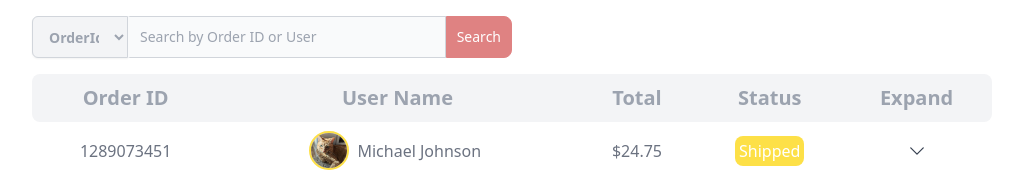
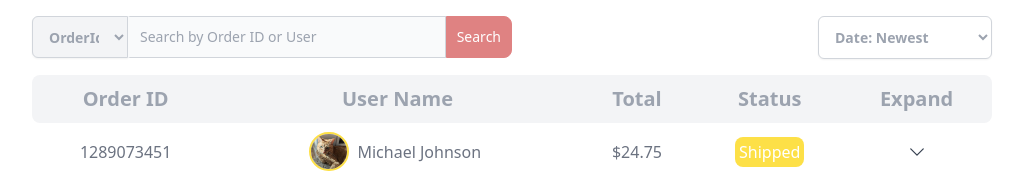
Before and after one commit to francoisdillinger/book_nook_frontend, a React (Vite) app: page / in a window 1280 px wide. Shown: the top 173 px of the page, without its empty margins (128-1151 px from the left). Built offline with nearby package versions, Linux system fonts and the light colour scheme.

Commit message:
Add sorting functionality to AdminOrders component

```diff
--- a/src/components/AdminOrders.tsx
+++ b/src/components/AdminOrders.tsx
@@ -38,6 +38,17 @@ type TrimmedOrdersType = {
 		bookTitle: string;
 		isbn: string;
 	};
+};
+
+type OrdersSortType = {
+	sortBy:
+		| "Date: Newest"
+		| "Date: Oldest"
+		| "Total: Ascending"
+		| "Total: Descending"
+		| "Status: Processing"
+		| "Status: Shipped"
+		| "Status: Delivered";
 };
 
 const trimOrders = (orders: OrdersType): TrimmedOrdersType[] => {
@@ -84,8 +95,47 @@ const reformateOrders = (
 	return newOrders;
 };
 
+const sortedOrders = (
+	orders: ReformatedOrdersType[],
+	sortBy: OrdersSortType
+) => {
+	switch (sortBy.sortBy) {
+		case "Date: Newest":
+			return orders.sort((a, b) => {
+				new Date(a.orderDate) > new Date(b.orderDate);
+			});
+		case "Date: Oldest":
+			return orders.sort((a, b) => {
+				new Date(a.orderDate) < new Date(b.orderDate);
+			});
+		case "Total: Ascending":
+			return orders.sort((a, b) => {
+				a.totalAmount - b.totalAmount;
+			});
+		case "Total: Descending":
+			return orders.sort((a, b) => {
+				b.totalAmount - a.totalAmount;
+			});
+		// case "Status: Processing":
+		// case "Status: Shipped":
+		// case "Status: Delivered":
+	}
+};
+
 export default function AdminOrders() {
+	const options = [
+		"Date: Newest",
+		"Date: Oldest",
+		"Total: Ascending",
+		"Total: Descending",
+		"Status: Processing",
+		"Status: Shipped",
+		"Status: Delivered",
+	];
 	const [orders, setOrders] = useState<ReformatedOrdersType[] | null>();
+	// const [sortBy, setSortBy] = useState<OrdersSortType>({
+	// 	sortBy: "Date: Newest",
+	// });
 	const [filteredOrders, setFilteredOrders] = useState<
 		ReformatedOrdersType[] | null
 	>();
@@ -97,12 +147,25 @@ export default function AdminOrders() {
 	useEffect(() => {
 		const trimmmedOrders = trimOrders(orders_data);
 		const orderedByDate = trimmmedOrders.sort(
-			(a, b) => new Date(a.orderDate) - new Date(b.orderDate)
+			(a, b) =>
+				new Date(a.orderDate).getTime() - new Date(b.orderDate).getTime()
 		);
 		const reformattedOrders = reformateOrders(orderedByDate);
 		setOrders(reformattedOrders);
 		setFilteredOrders(reformattedOrders);
 	}, [orders_data]);
+
+	const selectOptionsHandler = (
+		event: React.ChangeEvent<HTMLSelectElement>
+	) => {
+		setFilteredOrders(
+			filteredOrders
+				? sortedOrders(filteredOrders, {
+						sortBy: event.target.value as OrdersSortType["sortBy"],
+				  })
+				: []
+		);
+	};
 
 	const optionsHandler = (event: React.ChangeEvent<HTMLInputElement>) => {
 		setSearchValues({ option: event.target.value, value: "" });
@@ -129,9 +192,10 @@ export default function AdminOrders() {
 
 	// console.log("Trimmed: ", trimmmedOrders);
 	// console.log("Orders: ", orderedByDate);
+	// console.log(sortBy);
 	return (
 		<div className="">
-			<div className="w-3/4 m-auto py-4">
+			<div className="w-3/4 m-auto py-4 flex justify-between">
 				<div className="w-1/2">
 					<SearchBar
 						options={["OrderId", "User"]}
@@ -143,6 +207,20 @@ export default function AdminOrders() {
 						inputHandler={inputHandler}
 						clickHandler={clickHandler}
 					/>
+				</div>
+				<div className="">
+					<select
+						id="book-selector"
+						className="font-semibold form-select block py-2.5 px-3 border border-gray-300 bg-white text-gray-400 rounded-md shadow-sm focus:outline-none focus:ring-blue-300 focus:border-blue-300 sm:text-sm"
+						onChange={(event) => selectOptionsHandler(event)}
+					>
+						{/* <option>All</option>
+						<option>Author</option>
+						<option>Title</option> */}
+						{options.map((option) => (
+							<option key={option}>{option}</option>
+						))}
+					</select>
 				</div>
 			</div>
 			<div className="">
```
